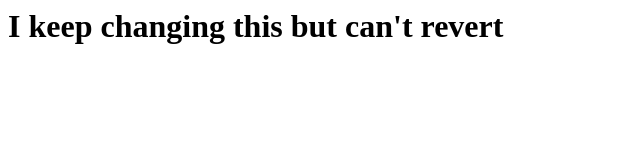
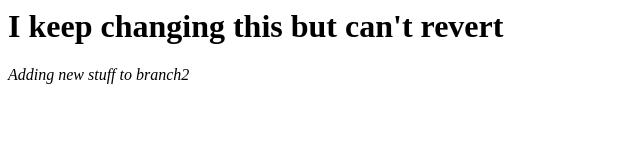
Before and after one commit to stevehunsinger/gitdemoproject, a plain HTML site: page index.html in a window 1280 px wide. Shown: the whole page, without its empty margins (0-640 px from the left). Drawn offline with Linux system fonts and the light colour scheme.

Commit message:
saving for the first time in the branch #2

```diff
--- a/index.html
+++ b/index.html
@@ -1 +1,3 @@
 <h1>I keep changing this but can't revert</h1>
+
+<em>Adding new stuff to branch2</em>
```
